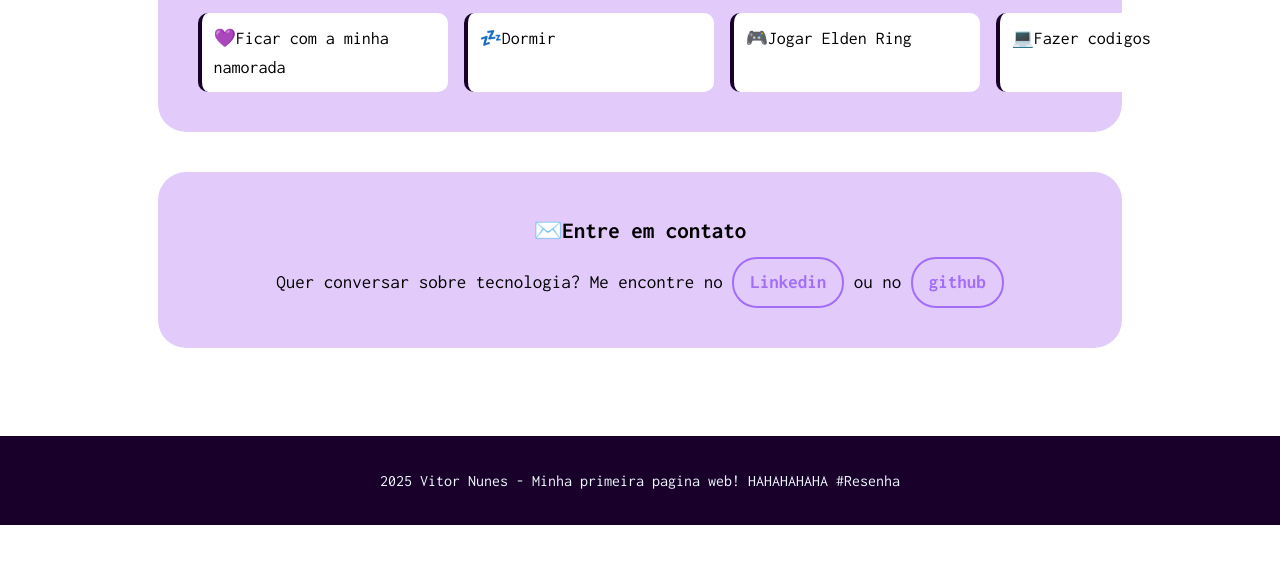
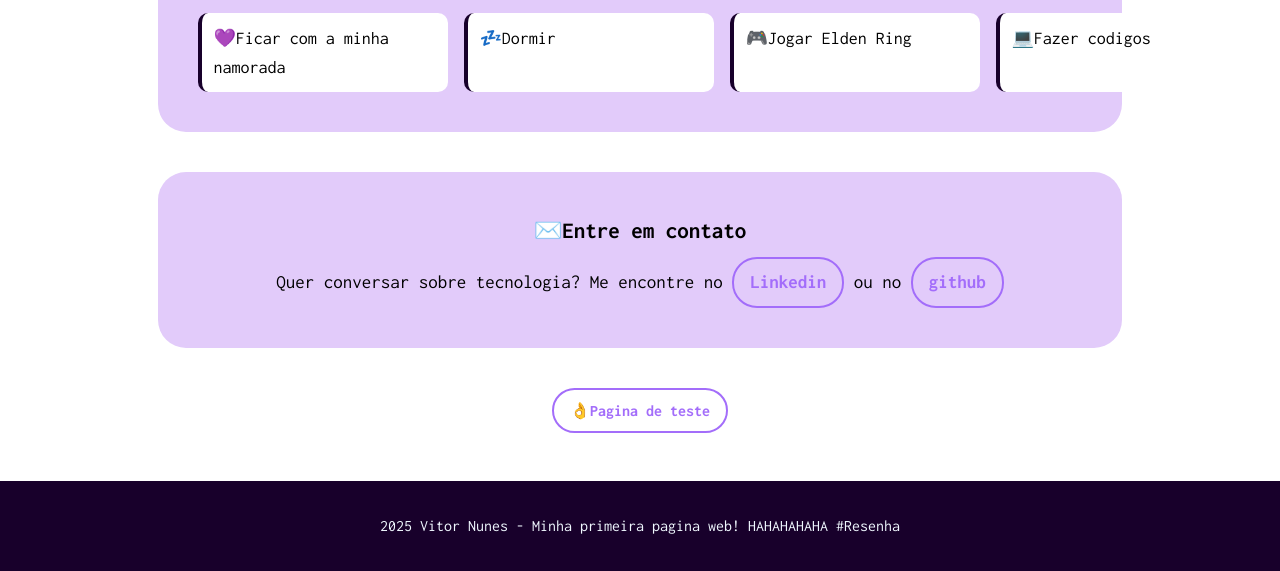
Before and after one commit to nunezada08/meu-primeiro-site, a plain HTML site: page index.html in a window 1280 px wide. Shown: the part 643-1214 px from the top of the page. Before the commit the page ends 1168 px from the top, so only its background shows below. Drawn offline with Linux system fonts and the light colour scheme.

Commit message:
Feat: Cria pagina de testes

```diff
--- a/assets/styles/index.css
+++ b/assets/styles/index.css
@@ -138,3 +138,26 @@ footer {
 footer p {
     font-size: 1rem;
 }
+
+#paginaTeste {
+  text-align: center;
+}
+
+#paginaTeste a {
+  color: rgb(163, 109, 250);
+    text-decoration: none;
+    font-weight: bold;
+    padding: 0.5rem 1rem;
+    margin: 0 0;
+    border: 2px solid rgb(163, 109, 250);
+    border-radius: 25px;
+    display: inline-block;
+    transition: all 0.3s ease;
+
+}
+
+#paginaTeste a:hover {
+  background-color: rgb(191, 154, 250);
+  color: white;
+  transform: translateY(-2px);
+}
--- a/index.html
+++ b/index.html
@@ -44,6 +44,10 @@
             <a href="https://github.com/nunezada08" target="_blank">github</a>
         </p>
       </section>
+
+      <section id="paginaTeste">
+        <a href="pages/testes.html">👌Pagina de teste</a>
+      </section>
     </main>
 
     <footer>
```
Also changed, not shown: pages/testes.html (added, +24 -0 lines), assets/images/image.png (added).
